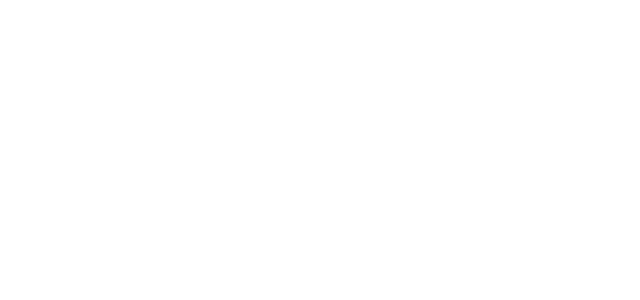
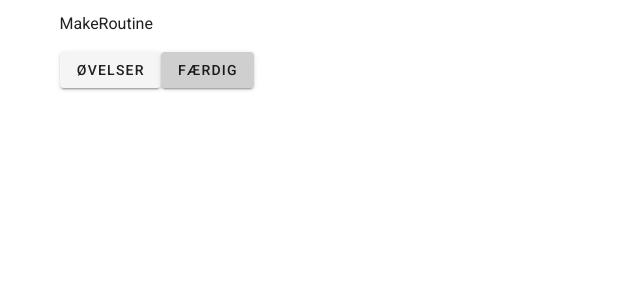
Before and after one commit to MigAnette/fitnessapp, a Vue app: page /minerutiner/lav-rutine in a window 1280 px wide. Shown: the top 300 px of the page, without its empty margins (0-640 px from the left). Built offline with nearby package versions, Linux system fonts and the light colour scheme.

Commit message:
Finished MyRoutines folder

```diff
--- a/src/router/index.js
+++ b/src/router/index.js
@@ -13,6 +13,10 @@ import PreCompletedRoutine from '@/views/routineCategories/PreCompletedRoutine.v
 
 // components from my routines
 import MyRoutines from '@/views/myRoutines/MyRoutines.vue';
+import MakeRoutine from '@/views/myRoutines/MakeRoutine.vue';
+import PickExercise from '@/views/myRoutines/PickExercise.vue';
+import MyRoutine from '@/views/myRoutines/MyRoutine.vue';
+import MyCompletedRoutine from '@/views/myRoutines/MyCompletedRoutine.vue';
 
 // components from profile
 import Profile from '@/views/profile/Profile.vue';
@@ -55,6 +59,26 @@ Vue.use(VueRouter)
     name: 'MyRoutines',
     component: MyRoutines
   },
+  {
+    path: '/minerutiner/lav-rutine',
+    name: 'MakeRoutine',
+    component: MakeRoutine
+  },
+  {
+    path: '/minerutiner/lav-rutine/øvelser',
+    name: 'PickExercise',
+    component: PickExercise
+  },
+  {
+    path: '/minerutiner/:routine_id',
+    name: 'MyRoutine',
+    component: MyRoutine
+  },
+  {
+    path: '/minerutiner/:routine_id/completed',
+    name: 'MyCompletedRoutine',
+    component: MyCompletedRoutine
+  },
 
   // Routines for Profile
   {
--- /dev/null
+++ b/src/views/myRoutines/MakeRoutine.vue
@@ -0,0 +1,20 @@
+<template>
+  <div>
+      <p>MakeRoutine</p>
+      <v-btn :to="{name: 'PickExercise'}">Øvelser</v-btn>
+      <v-btn :to="{name: 'MyRoutines'}">Færdig</v-btn>
+  </div>
+</template>
+
+<script>
+export default {
+  name: 'MakeRoutine',
+  data() {
+  return {
+  };
+ },
+};
+</script>
+
+<style>
+</style>
--- /dev/null
+++ b/src/views/myRoutines/MyCompletedRoutine.vue
@@ -0,0 +1,18 @@
+<template>
+  <div>
+      <v-btn :to="{name: 'MyRoutines'}">Færdig</v-btn>
+  </div>
+</template>
+
+<script>
+export default {
+  name: 'MyCompletedRoutine',
+  data() {
+  return {
+  };
+ },
+};
+</script>
+
+<style>
+</style>
--- /dev/null
+++ b/src/views/myRoutines/MyRoutine.vue
@@ -0,0 +1,18 @@
+<template>
+  <div>
+      <v-btn :to="{name: 'MyCompletedRoutine', params: {routine_id: this.$route.params.routine_id}}">Færdig</v-btn>
+  </div>
+</template>
+
+<script>
+export default {
+  name: 'MyRoutine',
+  data() {
+  return {
+  };
+ },
+};
+</script>
+
+<style>
+</style>
--- a/src/views/myRoutines/MyRoutines.vue
+++ b/src/views/myRoutines/MyRoutines.vue
@@ -1,5 +1,9 @@
 <template>
-  <div>MyRoutines</div>
+  <div>
+    <v-btn :to="{name: 'MyRoutine', params: {routine_id: id}}">Rutine</v-btn>
+    <v-btn :to="{name: 'MakeRoutine'}" fab right absolute> <v-icon>mdi-plus</v-icon> </v-btn>
+
+  </div>
 </template>
 
 <script>
@@ -7,6 +11,7 @@ export default {
   name: 'MyRoutines',
   data() {
   return {
+    id: 'hej'
   };
  },
 };
--- /dev/null
+++ b/src/views/myRoutines/PickExercise.vue
@@ -0,0 +1,18 @@
+<template>
+  <div>
+      <v-btn :to="{name: 'MakeRoutine'}">Øvelse</v-btn>
+  </div>
+</template>
+
+<script>
+export default {
+  name: 'PickExercise',
+  data() {
+  return {
+  };
+ },
+};
+</script>
+
+<style>
+</style>
```
Also changed, not shown: src/views/combinedPages/CompletedRoutine.vue (added), src/views/combinedPages/Routine.vue (added).
